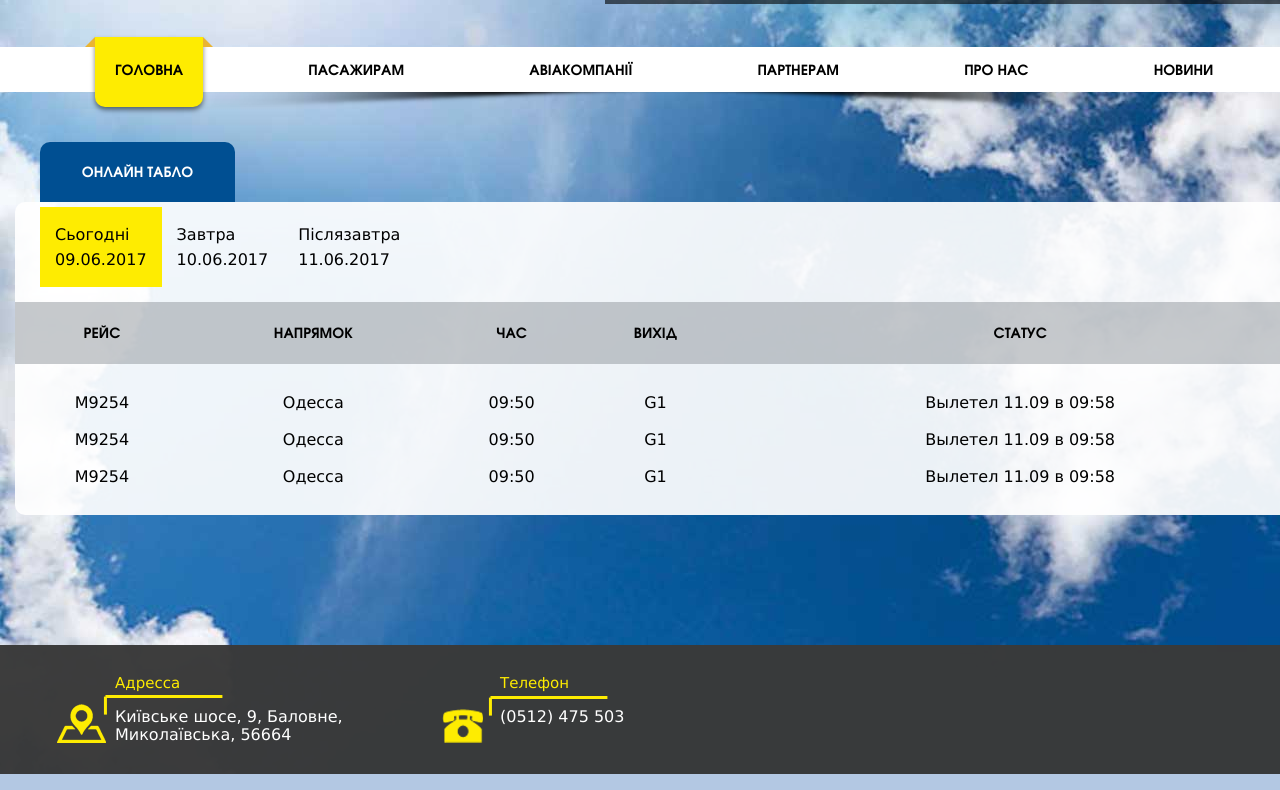
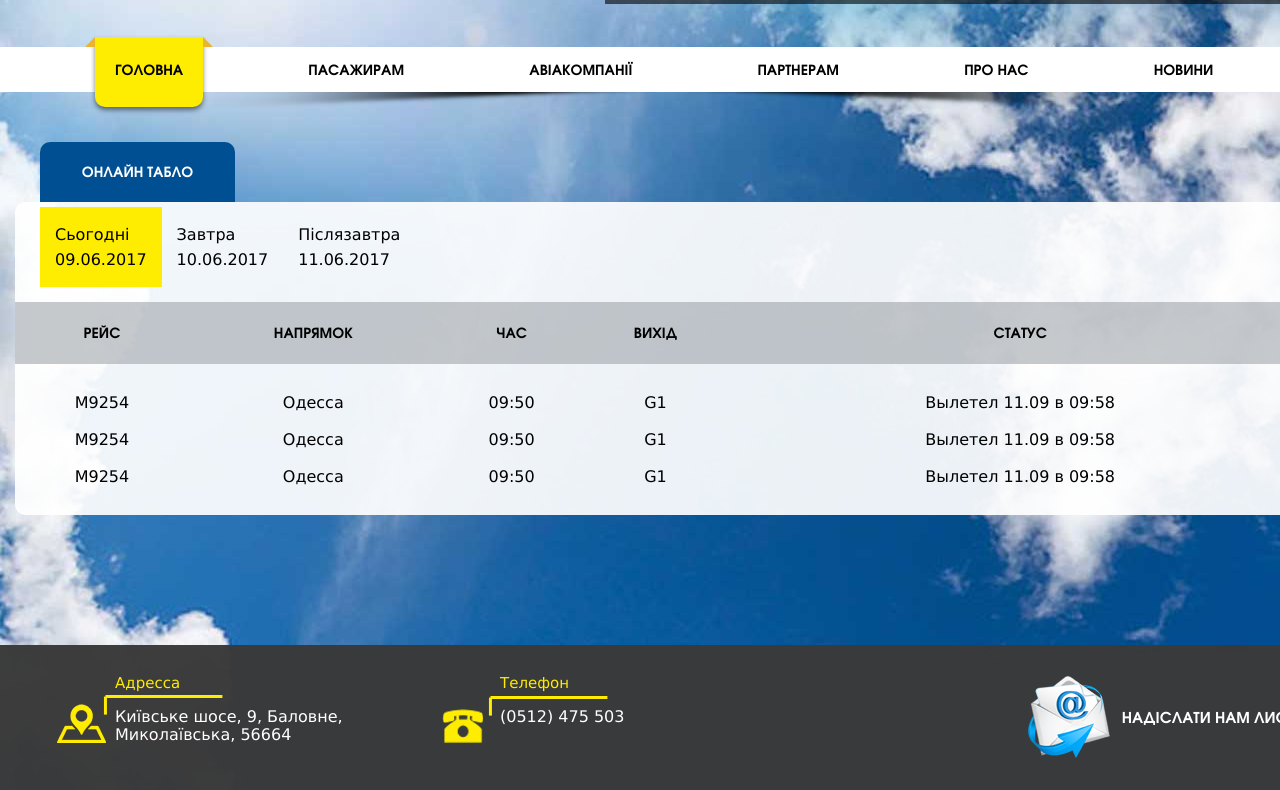
Before and after one commit to mykolaivaero/air, a plain HTML site: page index.html in a window 1280 px wide. Shown: the part 307-1097 px from the top of the page. Drawn offline with Linux system fonts and the light colour scheme.

Commit message:
add mail

```diff
--- a/index.html
+++ b/index.html
@@ -129,6 +129,9 @@
         <span class="footer-phone-title">Телефон</span>
         <span class="footer-phone-text">(0512) 475 503</span>
       </div>
+      <div class="footer-mail">
+        <a href="mailto:mukolaivaerport@gmail.com">НАДІСЛАТИ НАМ ЛИСТА</a>
+      </div>
     </div>
   </div>
 </body>
--- a/style.css
+++ b/style.css
@@ -327,3 +327,19 @@ body {
   color: #fff;
   margin-top: 15px;
 }
+
+.footer-mail {
+  float: right;
+  background-image: url('/img/icon-mail.png');
+  background-repeat: no-repeat;
+  margin-right: 25px;
+}
+
+.footer-mail a {
+  font-family: URWGothicL;
+  font-size: 15px;
+  text-decoration: none;
+  line-height: 85px;
+  color: #fff;
+  margin-left: 95px;
+}
```
Also changed, not shown: img/icon-mail.png (added).
